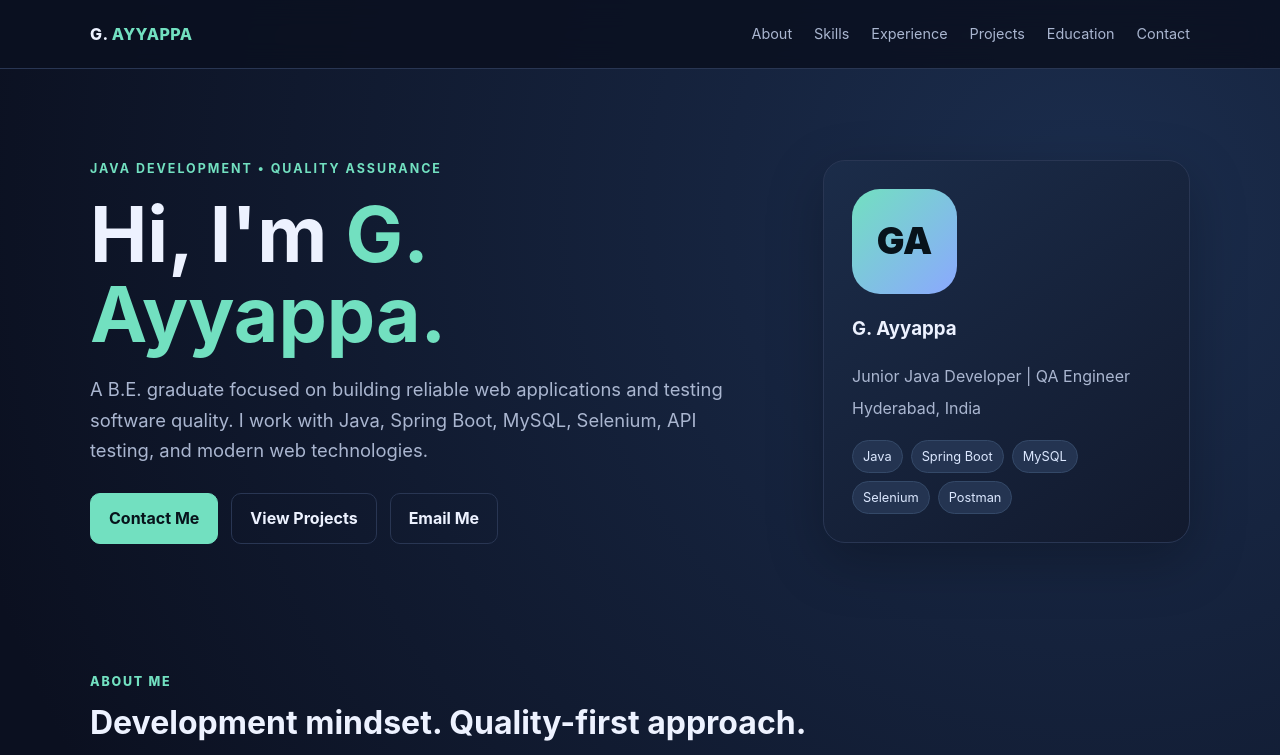
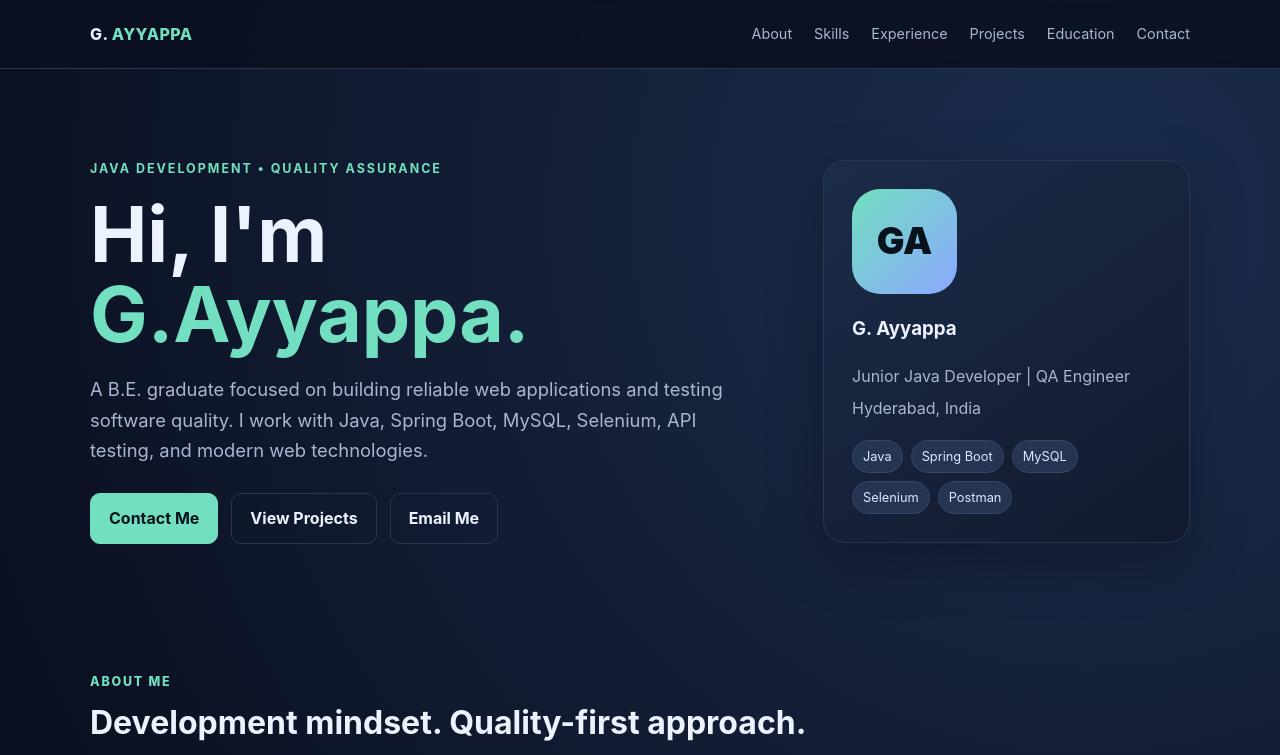
Before and after one commit to Ayyappa-Gorre-453/ayyappa-gorre-453.github.io, a plain HTML site: page index.html in a window 1280 px wide. Shown: the top 755 px of the page. Drawn offline with Linux system fonts and the light colour scheme.

Commit message:
Update index.html

```diff
--- a/index.html
+++ b/index.html
@@ -67,7 +67,7 @@ footer{border-top:1px solid var(--line);padding:25px 0;color:var(--muted);font-s
 <header class="hero" id="home">
   <div>
     <div class="eyebrow">Java Development • Quality Assurance</div>
-    <h1>Hi, I'm <span>G. Ayyappa.</span></h1>
+    <h1>Hi, I'm <span><br>G.Ayyappa.</span></h1>
     <p class="lead">A B.E. graduate focused on building reliable web applications and testing software quality. I work with Java, Spring Boot, MySQL, Selenium, API testing, and modern web technologies.</p>
     <div class="actions">
       <a class="btn primary" href="#contact">Contact Me</a>
```
